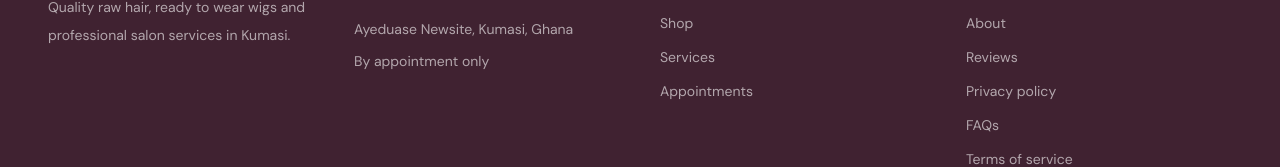
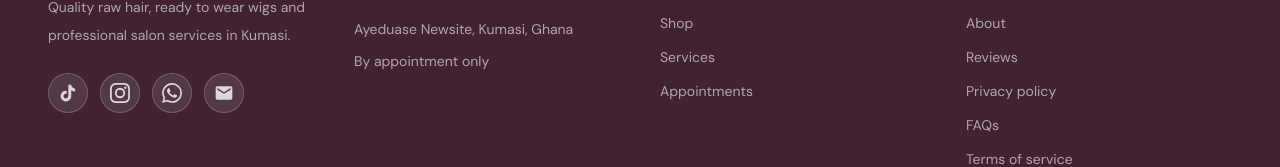
Before and after one commit to Naomiopuni19/TEAM-DUNAMIS, a React (Vite) app: page / in a window 1280 px wide. Shown: the part 6652-6819 px from the top of the page. Built offline with nearby package versions, Linux system fonts and the light colour scheme; no server answers; a web font is replaced by a local one.

Commit message:
Added features to the footer

```diff
--- a/src/components/AuthPanel.tsx
+++ b/src/components/AuthPanel.tsx
@@ -172,7 +172,7 @@ export function AuthPanel({ open, onClose }: AuthPanelProps) {
             className="min-h-13 w-full rounded-full bg-[#d92c83] px-6 py-3 font-serif text-xl font-bold text-white transition hover:bg-[#b92068] disabled:opacity-60"
           >
             {busy
-              ? 'Please waitÃƒÆ’Ã‚Â¢ÃƒÂ¢Ã¢â‚¬Å¡Ã‚Â¬Ãƒâ€šÃ‚Â¦'
+                ? 'Please wait...'
               : mode === 'login'
                 ? 'Login'
                 : 'Create account'}
--- a/src/components/Footer.tsx
+++ b/src/components/Footer.tsx
@@ -1,8 +1,13 @@
 import { useEffect, useState } from 'react'
 import { api } from '../lib/api'
 
+type BusinessInfo = {
+  address: string
+  phone: string
+}
+
 export function Footer() {
-  const [info, setInfo] = useState(null)
+  const [info, setInfo] = useState<BusinessInfo | null>(null)
 
   useEffect(function () {
     let cancelled = false
@@ -13,6 +18,45 @@ export function Footer() {
       cancelled = true
     }
   }, [])
+
+  const socials = [
+    {
+      label: 'TikTok',
+      href: 'https://www.tiktok.com/@berylsbeautymark?_r=1&_t=ZS-98UfKBoOqmN',
+      icon: (
+        <svg viewBox="0 0 24 24" fill="currentColor" className="h-5 w-5">
+          <path d="M19.59 6.69a4.83 4.83 0 0 1-3.77-4.25V2h-3.45v13.67a2.89 2.89 0 0 1-5.2 1.74 2.89 2.89 0 0 1 2.31-4.64 2.93 2.93 0 0 1 .88.13V9.4a6.84 6.84 0 0 0-1-.05A6.33 6.33 0 0 0 5 20.1a6.34 6.34 0 0 0 10.86-4.43v-7a8.16 8.16 0 0 0 4.77 1.52v-3.4a4.85 4.85 0 0 1-1-.1z" />
+        </svg>
+      ),
+    },
+    {
+      label: 'Instagram',
+      href: 'https://www.instagram.com/b_bmark',
+      icon: (
+        <svg viewBox="0 0 24 24" fill="currentColor" className="h-5 w-5">
+          <path d="M12 2.16c3.2 0 3.58.01 4.85.07 1.17.05 1.8.25 2.23.41.56.22.96.48 1.38.9.42.42.68.82.9 1.38.16.42.36 1.05.41 2.23.06 1.27.07 1.65.07 4.85s-.01 3.58-.07 4.85c-.05 1.17-.25 1.8-.41 2.23-.22.56-.48.96-.9 1.38-.42.42-.82.68-1.38.9-.42.16-1.05.36-2.23.41-1.27.06-1.65.07-4.85.07s-3.58-.01-4.85-.07c-1.17-.05-1.8-.25-2.23-.41-.56-.22-.96-.48-1.38-.9-.42-.42-.68-.82-.9-1.38-.16-.42-.36-1.05-.41-2.23-.06-1.27-.07-1.65-.07-4.85s.01-3.58.07-4.85c.05-1.17.25-1.8.41-2.23.22-.56.48-.96.9-1.38.42-.42.82-.68 1.38-.9.42-.16 1.05-.36 2.23-.41 1.27-.06 1.65-.07 4.85-.07M12 0C8.74 0 8.33.01 7.05.07 5.78.13 4.9.33 4.14.63c-.78.3-1.44.71-2.1 1.37C1.38 2.66 1 3.31.63 4.14.33 4.9.13 5.78.07 7.05.01 8.33 0 8.74 0 12s.01 3.67.07 4.95c.06 1.27.26 2.15.56 2.91.3.78.71 1.44 1.37 2.1.66.66 1.32 1.07 2.1 1.37.76.3 1.64.5 2.91.56C8.33 23.99 8.74 24 12 24s3.67-.01 4.95-.07c1.27-.06 2.15-.26 2.91-.56.78-.3 1.44-.71 2.1-1.37.66-.66 1.07-1.32 1.37-2.1.3-.76.5-1.64.56-2.91.06-1.28.07-1.69.07-4.95s-.01-3.67-.07-4.95c-.06-1.27-.26-2.15-.56-2.91-.3-.78-.71-1.44-1.37-2.1C21.34 1.38 20.68 1 19.9.63c-.76-.3-1.64-.5-2.91-.56C15.67.01 15.26 0 12 0zm0 5.84a6.16 6.16 0 1 0 0 12.32 6.16 6.16 0 0 0 0-12.32zM12 16a4 4 0 1 1 0-8 4 4 0 0 1 0 8zm7.85-10.4a1.44 1.44 0 1 1-2.88 0 1.44 1.44 0 0 1 2.88 0z" />
+        </svg>
+      ),
+    },
+    {
+      label: 'WhatsApp',
+      href: 'https://wa.me/233591911212',
+      icon: (
+        <svg viewBox="0 0 24 24" fill="currentColor" className="h-5 w-5">
+          <path d="M17.472 14.382c-.297-.149-1.758-.867-2.03-.967-.273-.099-.471-.148-.67.15-.197.297-.767.966-.94 1.164-.173.199-.347.223-.644.075-.297-.15-1.255-.463-2.39-1.475-.883-.788-1.48-1.761-1.653-2.059-.173-.297-.018-.458.13-.606.134-.133.298-.347.446-.52.149-.174.198-.298.298-.497.099-.198.05-.371-.025-.52-.075-.149-.669-1.612-.916-2.207-.242-.579-.487-.5-.669-.51-.173-.008-.371-.01-.57-.01-.198 0-.52.074-.792.372-.272.297-1.04 1.016-1.04 2.479 0 1.462 1.065 2.875 1.213 3.074.149.198 2.096 3.2 5.077 4.487.709.306 1.262.489 1.694.625.712.227 1.36.195 1.871.118.571-.085 1.758-.719 2.006-1.413.248-.694.248-1.289.173-1.413-.074-.124-.272-.198-.57-.347m-5.421 7.403h-.004a9.87 9.87 0 0 1-5.031-1.378l-.361-.214-3.741.982.998-3.648-.235-.374a9.86 9.86 0 0 1-1.51-5.26c.001-5.45 4.436-9.884 9.888-9.884 2.64 0 5.122 1.03 6.988 2.898a9.825 9.825 0 0 1 2.893 6.994c-.003 5.45-4.437 9.884-9.885 9.884m8.413-18.297A11.815 11.815 0 0 0 12.05 0C5.495 0 .16 5.335.157 11.892c0 2.096.547 4.134 1.585 5.939L.057 24l6.305-1.654a11.882 11.882 0 0 0 5.683 1.448h.005c6.554 0 11.89-5.335 11.893-11.893a11.821 11.821 0 0 0-3.48-8.413Z" />
+        </svg>
+      ),
+    },
+    {
+      label: 'Email',
+      href: 'mailto:bbmark.abcp@gmail.com',
+      icon: (
+        <svg viewBox="0 0 24 24" fill="currentColor" className="h-5 w-5">
+          <path d="M20 4H4c-1.1 0-1.99.9-1.99 2L2 18c0 1.1.9 2 2 2h16c1.1 0 2-.9 2-2V6c0-1.1-.9-2-2-2zm0 4-8 5-8-5V6l8 5 8-5v2z" />
+        </svg>
+      ),
+    },
+  ]
 
   return (
     <footer className="bg-[#402231] text-[#fff8fb]">
@@ -54,6 +98,23 @@ export function Footer() {
           <p className="mt-5 max-w-xs text-sm leading-7 text-white/60">
             Quality raw hair, ready to wear wigs and professional salon services in Kumasi.
           </p>
+
+          <div className="mt-6 flex items-center gap-3">
+            {socials.map(function (item) {
+              return (
+                <a
+                  key={item.label}
+                  href={item.href}
+                  target="_blank"
+                  rel="noopener noreferrer"
+                  aria-label={item.label}
+                  className="flex h-10 w-10 items-center justify-center rounded-full border border-white/20 bg-white/10 text-white/80 transition hover:border-[#dc2d83] hover:bg-[#dc2d83] hover:text-white"
+                >
+                  {item.icon}
+                </a>
+              )
+            })}
+          </div>
         </div>
 
         <div>
```
